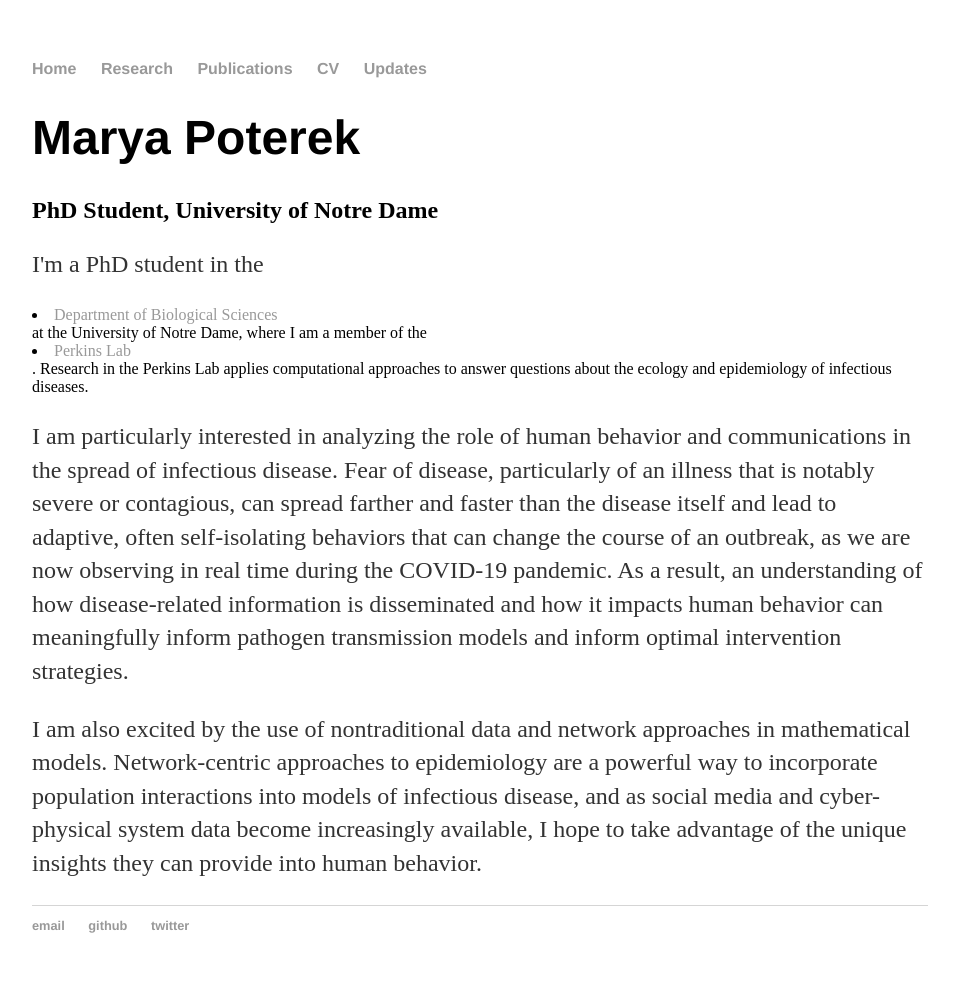
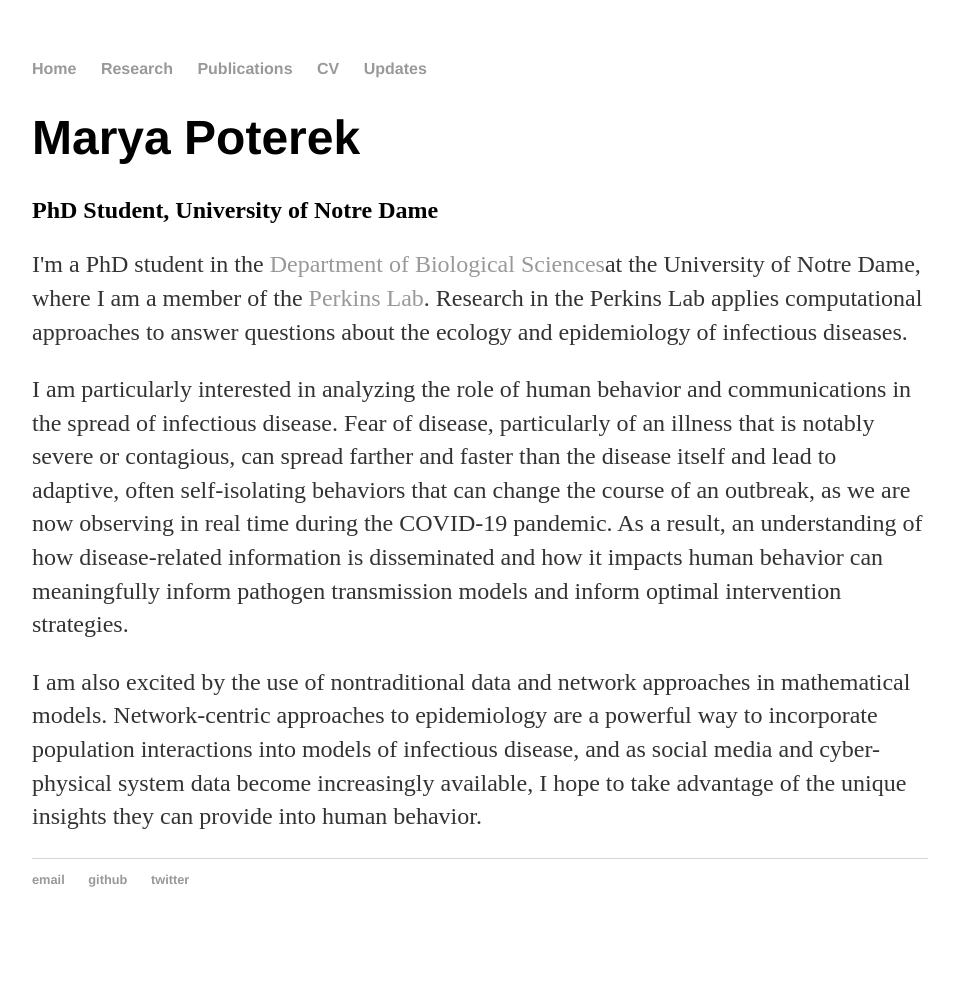
Before and after one commit to mpoterek/mpoterek.github.io, a Jekyll site: the page built from index.html, in a window 1280 px wide. Shown: the whole page, without its empty margins (160-1119 px from the left). Built offline with Jekyll 4.4.1, drawn with Linux system fonts in a browser that asks for light colours; after the commit the page ends 947 px from its top, so only the background shows below that.

```diff
--- a/index.html
+++ b/index.html
@@ -5,8 +5,8 @@ title: Marya Poterek
 <div class="about">
 	<h1>Marya Poterek</h1>
 	<h2>PhD Student, University of Notre Dame</h2>
-	<p>I'm a PhD student in the <li><a href="https://biology.nd.edu/">Department of Biological Sciences</a></li>at the University of
-		Notre Dame, where I am a member of the <li><a href="http://perkinslab.weebly.com/">Perkins Lab</a></li>. Research in the
+	<p>I'm a PhD student in the <a href="https://biology.nd.edu/">Department of Biological Sciences</a>at the University of
+		Notre Dame, where I am a member of the <a href="http://perkinslab.weebly.com/">Perkins Lab</a>. Research in the
 		Perkins Lab applies computational approaches to answer questions about the ecology and epidemiology of infectious
 		diseases.</p>
 	<p>I am particularly interested in analyzing the role of human behavior and communications in the spread of infectious disease.
```
